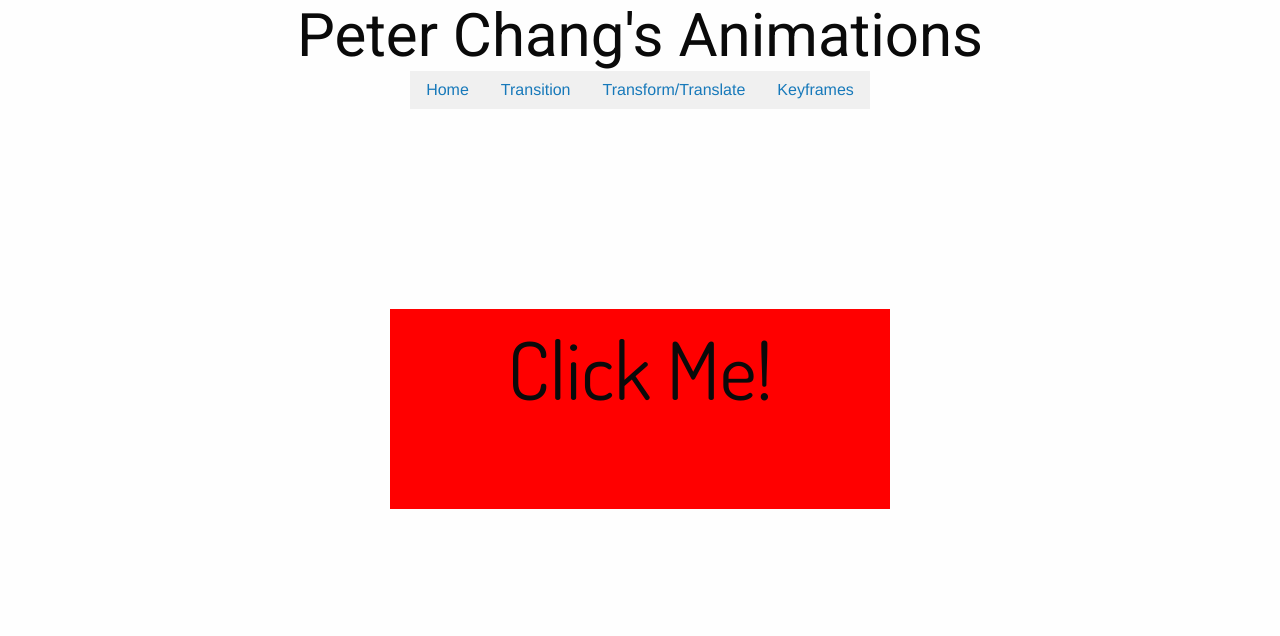
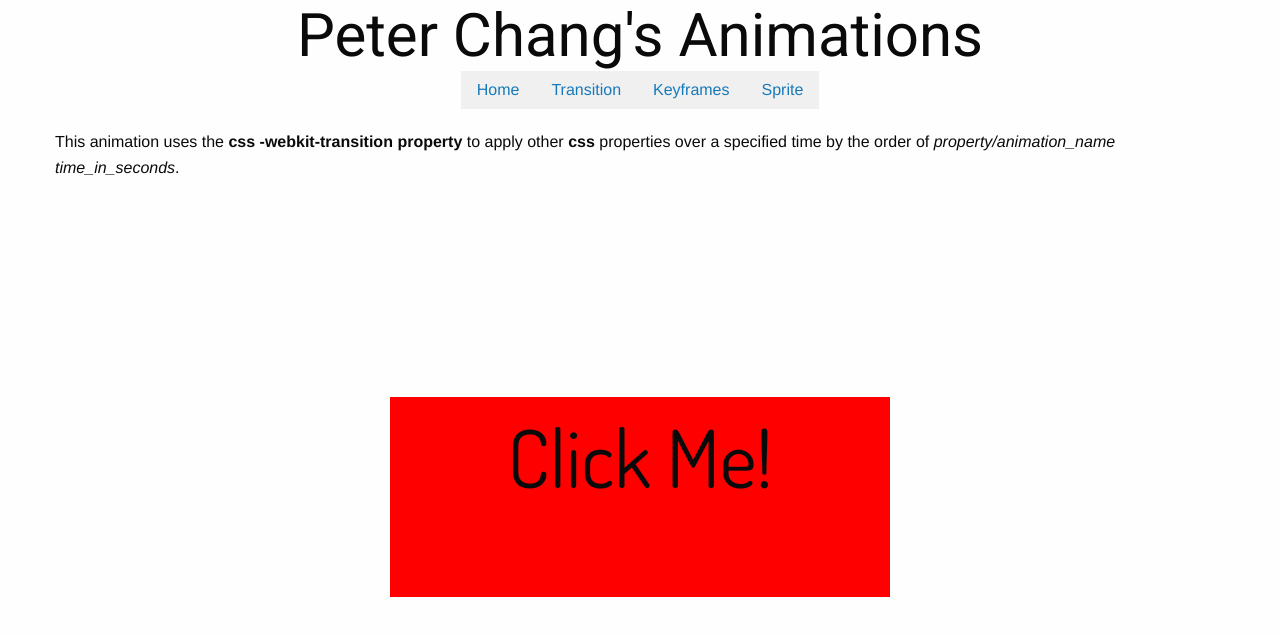
Before and after one commit to PCPetC/3870AnimationLab, a plain HTML site: page transition.html in a window 1280 px wide. Drawn offline with Linux system fonts and the light colour scheme.

Commit message:
text for pages

```diff
--- a/css/app.css
+++ b/css/app.css
@@ -198,3 +198,7 @@ li a:hover{
   background-color: rgb(220, 220, 255);
 
 }
+
+p{
+  margin-top: 20px;
+}
--- a/transition.html
+++ b/transition.html
@@ -20,15 +20,21 @@
       <ul class="menu align-center">
         <li><a href="index.html">Home</a></li>
         <li><a href="transition.html">Transition</a></li>
-        <li><a href="boulder.html">Transform/Translate</a></li>
-        <li><a href="sprite.html">Keyframes</a></li>
+        <li><a href="boulder.html">Keyframes</a></li>
+        <li><a href="sprite.html">Sprite</a></li>
       </ul>
     </div>
 
 
     <div class="grid-container">
-
-      <div class=" cell small-12 transition1">
+      <div class="cell small-12">
+        <p>
+        This animation uses the <b>css</b> <b>-webkit-transition</b>
+        <b>property</b> to apply other <b>css</b> properties over a specified
+        time by the order of <i>property/animation_name time_in_seconds</i>.
+        </p>
+      </div>
+      <div class="cell small-12 transition1">
         Click Me!
       </div>
 
```
Also changed, not shown: boulder.html (+10 -2 lines), index.html (+2 -2 lines), sprite.html (+9 -2 lines).
